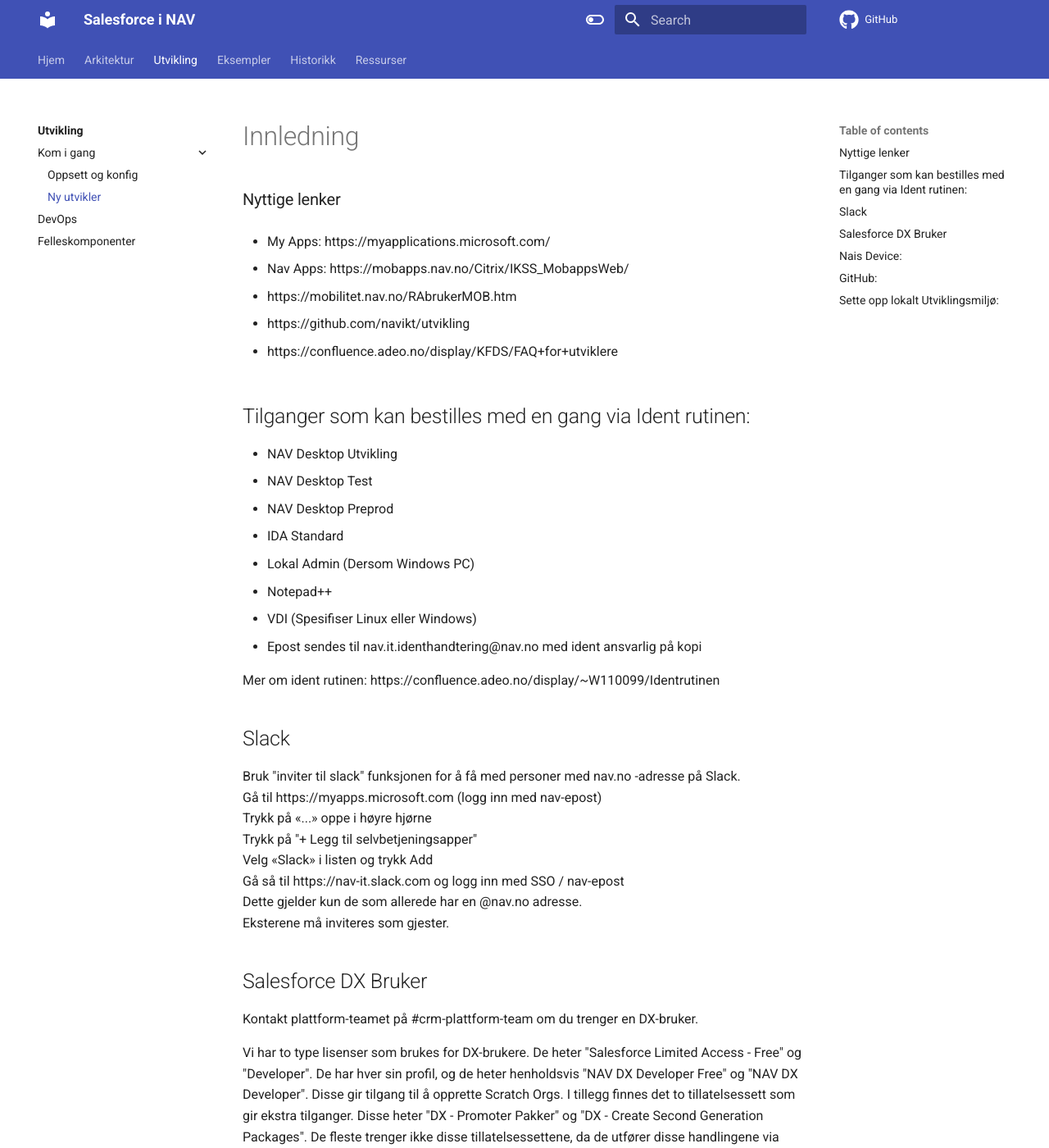
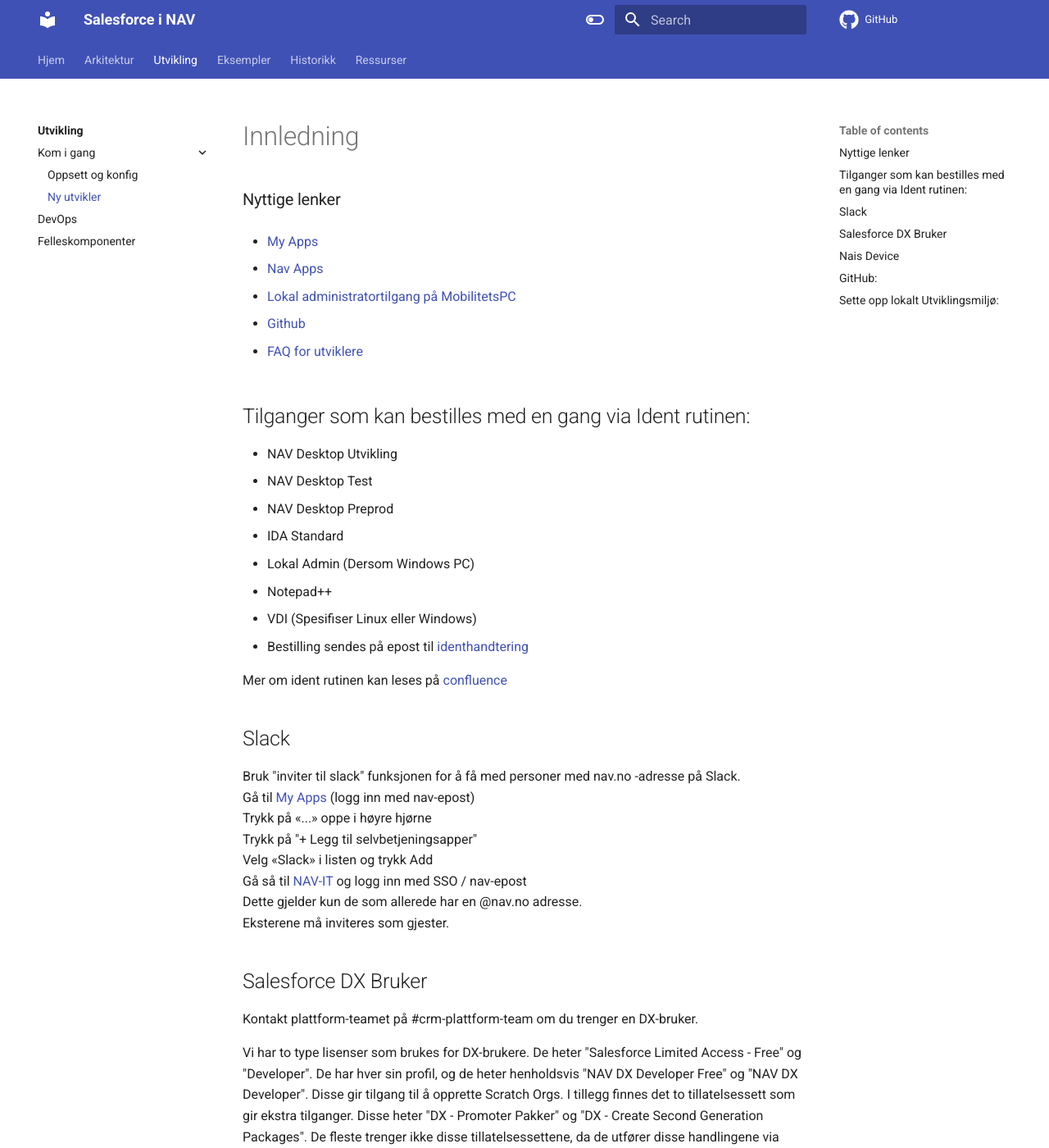
Before and after one commit to navikt/salesforce-i-NAV, an MkDocs documentation site: the page built from docs/utvikling/ny-utvikler.md, in a window 1280 px wide and 1400 px high. Shown: the whole window at 82% size. Built offline with MkDocs 1.6.1 and Material for MkDocs 9.7.7, drawn with Linux system fonts in a browser that asks for light colours; comment, search, counter and statistics services are not loaded; some of the changed text lies outside the part shown.

Commit message:
Tekstendring

```diff
--- a/docs/utvikling/ny-utvikler.md
+++ b/docs/utvikling/ny-utvikler.md
@@ -2,15 +2,16 @@
 
 
 ### Nyttige lenker
-- My Apps: https://myapplications.microsoft.com/
+- [My Apps](https://myapplications.microsoft.com/)
 
-- Nav Apps: https://mobapps.nav.no/Citrix/IKSS_MobappsWeb/
+- [Nav Apps](https://mobapps.nav.no/Citrix/IKSS_MobappsWeb/)
 
-- https://mobilitet.nav.no/RAbrukerMOB.htm
+- [Lokal administratortilgang på MobilitetsPC](https://mobilitet.nav.no/RAbrukerMOB.htm)
 
-- https://github.com/navikt/utvikling
+- [Github](https://github.com/navikt/utvikling)
 
-- https://confluence.adeo.no/display/KFDS/FAQ+for+utviklere
+
+- [FAQ for utviklere](https://confluence.adeo.no/display/KFDS/FAQ+for+utviklere)
 
 ## Tilganger som kan bestilles med en gang via Ident rutinen:
 - NAV Desktop Utvikling
@@ -20,18 +21,19 @@
 - Lokal Admin (Dersom Windows PC)
 - Notepad++
 - VDI (Spesifiser Linux eller Windows)
-- Epost sendes til nav.it.identhandtering@nav.no med ident ansvarlig på kopi
+- Bestilling sendes på epost til [identhandtering](nav.it.identhandtering@nav.no)
 
-Mer om ident rutinen: https://confluence.adeo.no/display/~W110099/Identrutinen
+Mer om ident rutinen kan leses på [confluence](https://confluence.adeo.no/display/~W110099/Identrutinen9)
+
 
 ## Slack
 
 Bruk "inviter til slack" funksjonen for å få med personer med nav.no -adresse på Slack.
-Gå til https://myapps.microsoft.com (logg inn med nav-epost)
+Gå til [My Apps](https://myapps.microsoft.com) (logg inn med nav-epost)
 Trykk på «...» oppe i høyre hjørne
 Trykk på "+ Legg til selvbetjeningsapper"
 Velg «Slack» i listen og trykk Add
-Gå så til https://nav-it.slack.com og logg inn med SSO / nav-epost
+Gå så til [NAV-IT](https://nav-it.slack.com) og logg inn med SSO / nav-epost
 Dette gjelder kun de som allerede har en @nav.no adresse.
 Eksterene må inviteres som gjester.
 
@@ -40,14 +42,13 @@
 
 Vi har to type lisenser som brukes for DX-brukere. De heter "Salesforce Limited Access - Free" og "Developer". De har hver sin profil, og de heter henholdsvis "NAV DX Developer Free" og "NAV DX Developer". Disse gir tilgang til å opprette Scratch Orgs. I tillegg finnes det to tillatelsessett som gir ekstra tilganger. Disse heter "DX - Promoter Pakker" og "DX - Create Second Generation Packages". De fleste trenger ikke disse tillatelsessettene, da de utfører disse handlingene via GitHub Actions. I GitHub brukes det en egen bruker (SFDX Integrasjonsbruker).
 
-## Nais Device:
-https://doc.nais.io/device/index.html
+## [Nais Device](https://doc.nais.io/device/index.html)
 ## GitHub:
 Opprett din egen NAV GitHub bruker.
 Når denne er opprettet, få noen til å legge deg inn i NKS Teamet.
 For å logge inn på NAV GitHub, gå via MyApps
 ## Sette opp lokalt Utviklingsmiljø:
-Salesforce sin guide: https://developer.salesforce.com/tools/vscode
+[Salesforce sin guide](https://developer.salesforce.com/tools/vscode)
 
 
 * Installer NPM
```
Also changed, not shown: other parts of docs/utvikling/ny-utvikler.md (+2 -2 lines).
